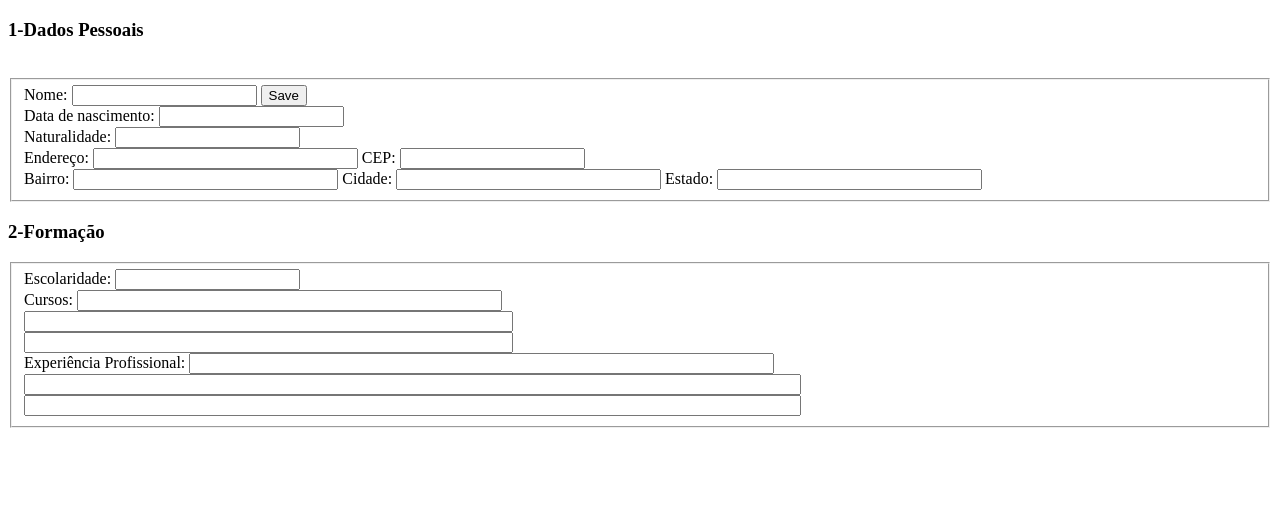
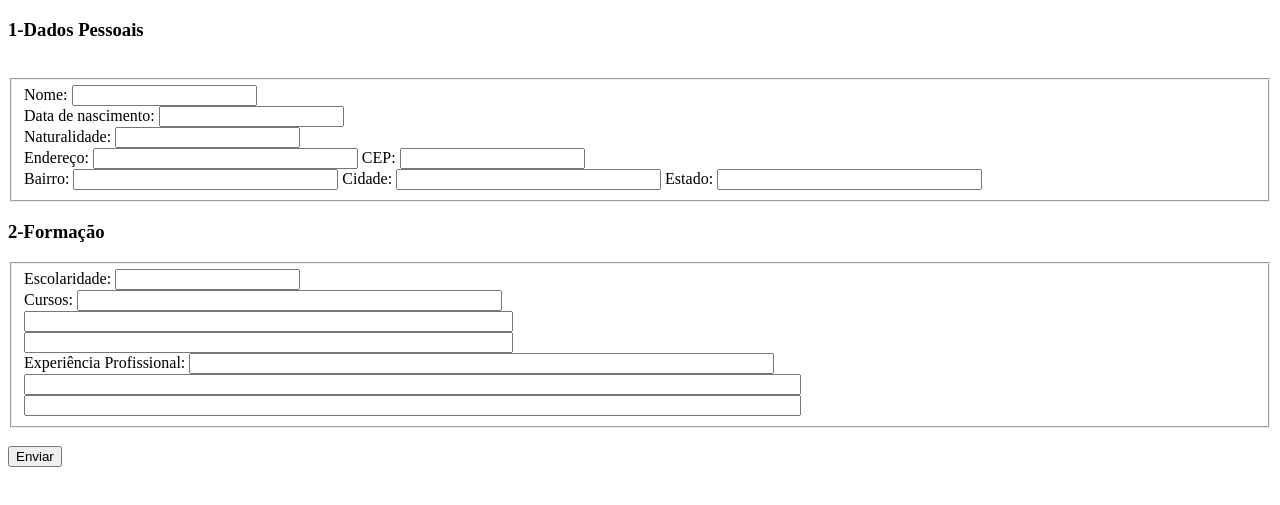
Before and after one commit to CarolinaOlivaCruz/formulario-simples, a plain HTML site: page index.html in a window 1280 px wide. Shown: the part 61-566 px from the top of the page. Drawn offline with Linux system fonts and the light colour scheme.

Commit message:
Criando botão enviar

```diff
--- a/index.html
+++ b/index.html
@@ -14,7 +14,6 @@
     <fieldset>
         <label for="POST">Nome:</label>
         <input id="POST" type="text" name="nome">
-        <input type="submit" value="Save">
         <br>
         <label for="POST">Data de nascimento:</label>
         <input id="POST" type="number" name="idade">
@@ -54,6 +53,8 @@
         <br>
         <input id="POST" type="text" size="94" name="experiencia">
     </fieldset>
+    <br>
+    <input type="submit" value="Enviar">
   </form>
 </body>
 </html>
```
